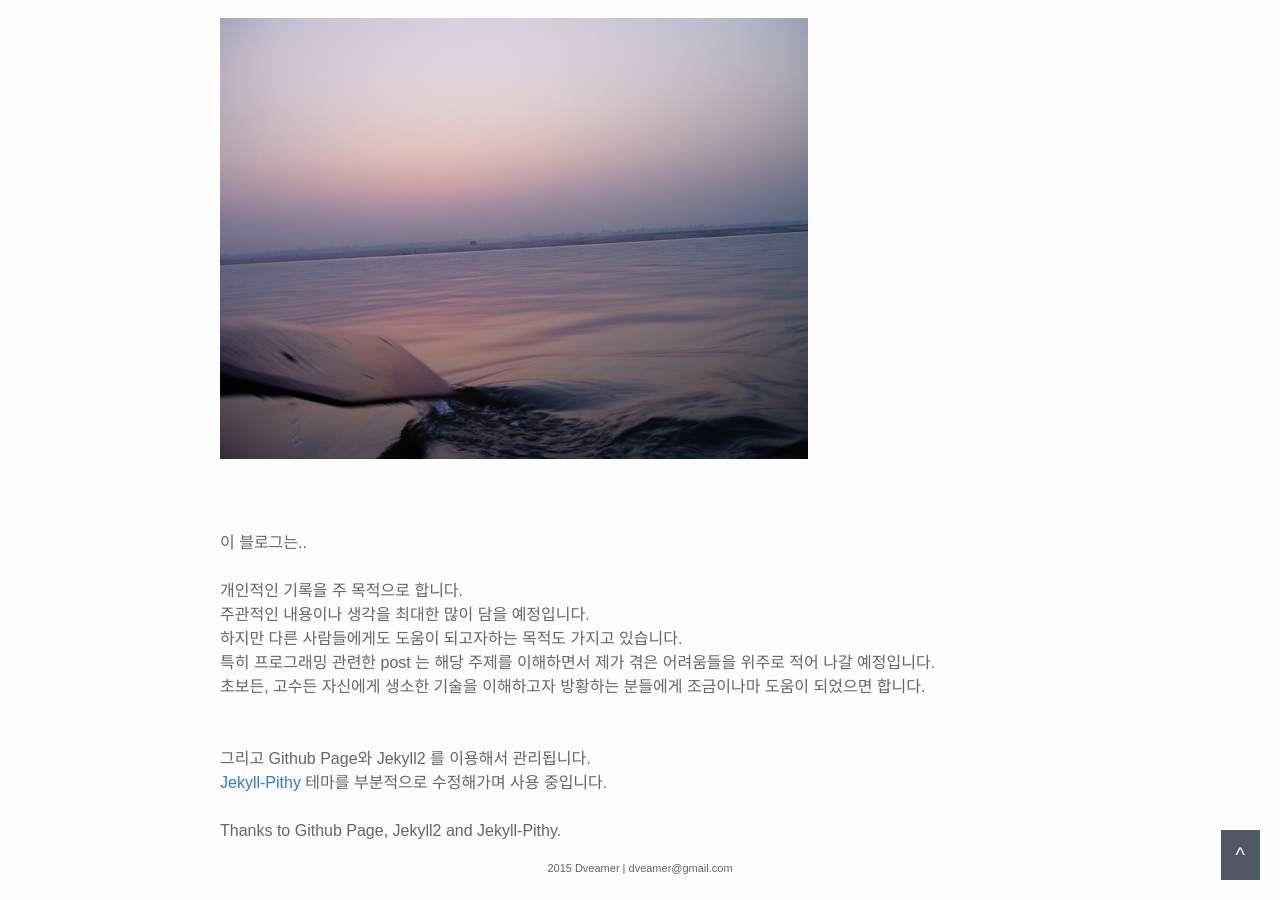
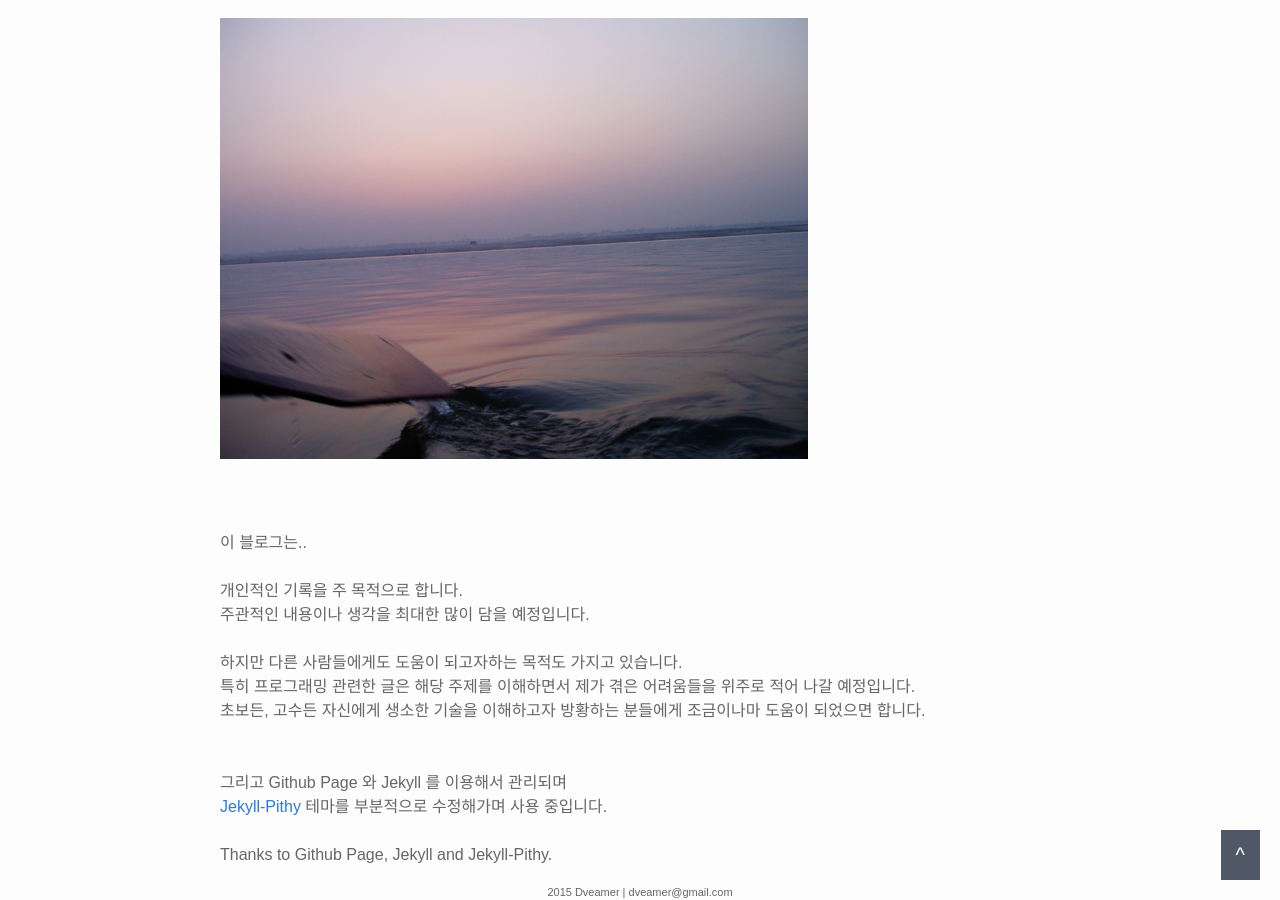
Before and after one commit to dveamer/dveamer.github.io, a Jekyll site: the page built from about.html, in a window 1280 px wide and 900 px high, scrolled down 915 px. Built offline with Jekyll 4.4.1, drawn with Linux system fonts in a browser that asks for light colours; comment, search, counter and statistics services are not loaded.

Commit message:
update about.html

```diff
--- a/about.html
+++ b/about.html
@@ -37,17 +37,18 @@ title: About
     <br/><br/>
 
     개인적인 기록을 주 목적으로 합니다. <br/>
-    주관적인 내용이나 생각을 최대한 많이 담을 예정입니다. <br/>
+    주관적인 내용이나 생각을 최대한 많이 담을 예정입니다. <br/><br/>
+
     하지만 다른 사람들에게도 도움이 되고자하는 목적도 가지고 있습니다. <br/>
-    특히 프로그래밍 관련한 post 는 해당 주제를 이해하면서 제가 겪은 어려움들을 위주로 적어 나갈 예정입니다. <br/>
+    특히 프로그래밍 관련한 글은 해당 주제를 이해하면서 제가 겪은 어려움들을 위주로 적어 나갈 예정입니다. <br/>
     초보든, 고수든 자신에게 생소한 기술을 이해하고자 방황하는 분들에게 조금이나마 도움이 되었으면 합니다. <br/>
 
 	<br/><br/>
 
-	그리고 Github Page와 Jekyll2 를 이용해서 관리됩니다.
+	그리고 Github Page 와 Jekyll 를 이용해서 관리되며
 	<br/>
 	<a href="https://github.com/smallmuou/Jekyll-Pithy">Jekyll-Pithy</a> 테마를 부분적으로 수정해가며 사용 중입니다.
 
 	<br/><br/>
-	Thanks to Github Page, Jekyll2 and Jekyll-Pithy.
+	Thanks to Github Page, Jekyll and Jekyll-Pithy.
 </div>
```
